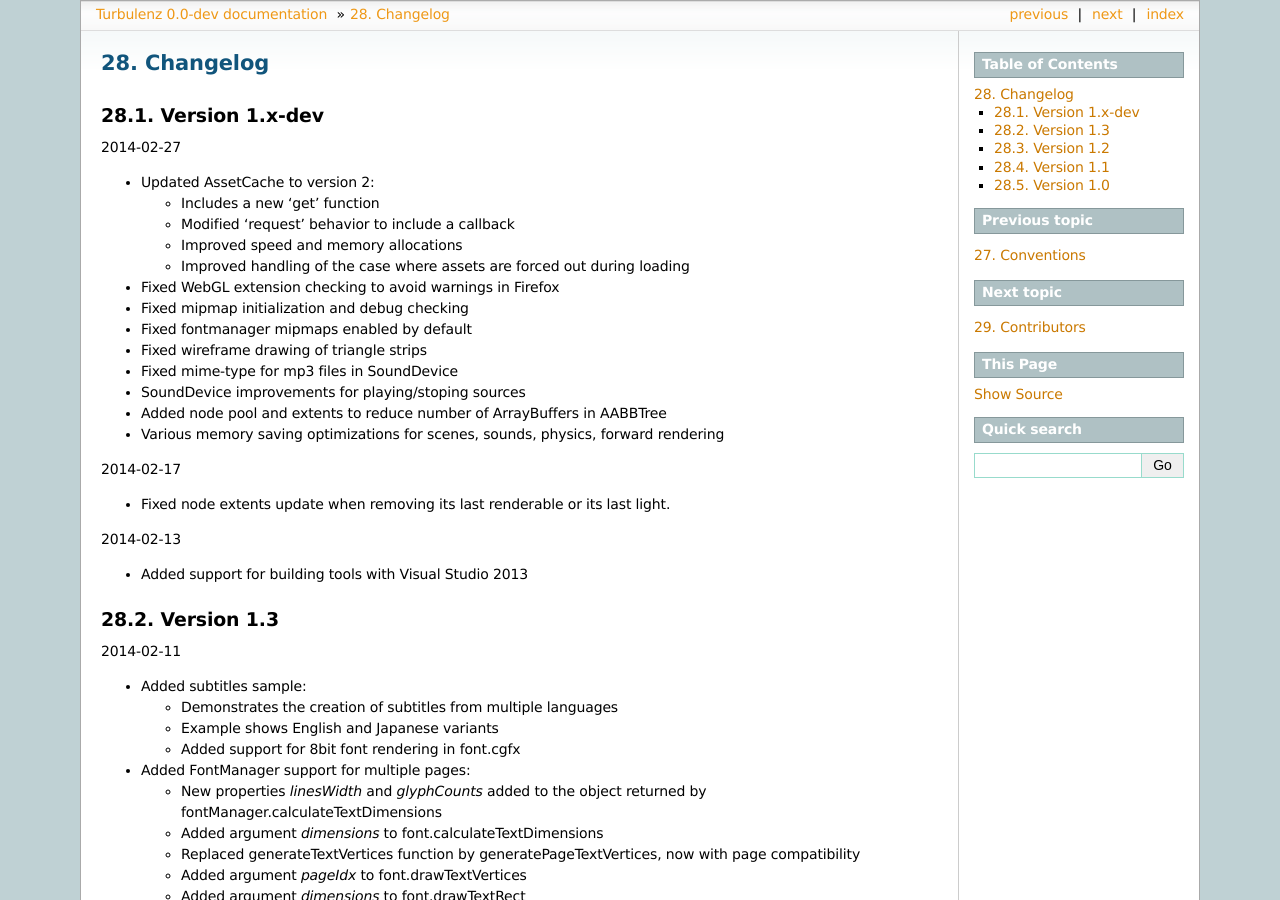
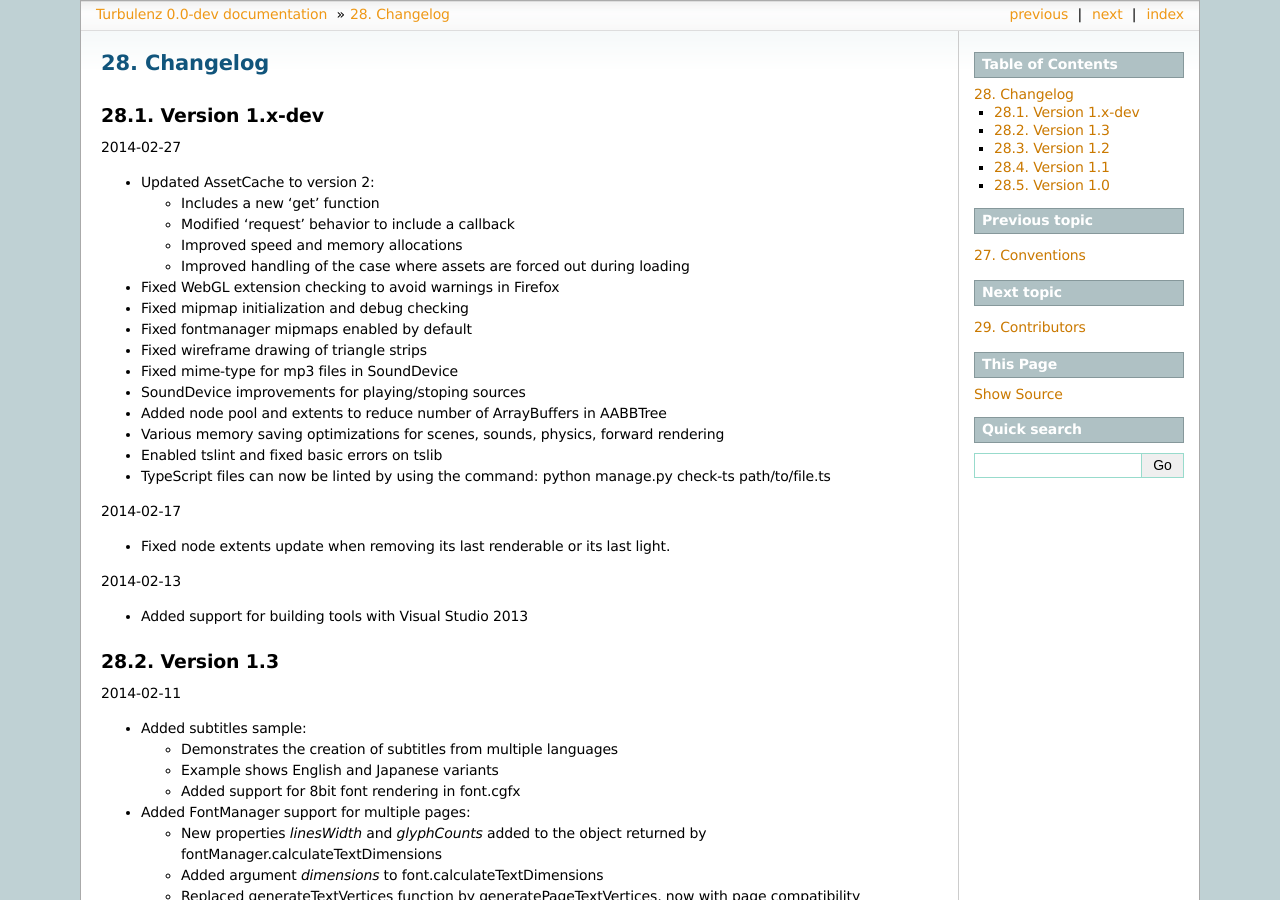
Before and after one commit to turbulenz/turbulenz_engine, a Sphinx documentation site: the page built from docs/source/changelog.rst, in a window 1280 px wide and 900 px high. Built offline with Sphinx 7.4.7, drawn with Linux system fonts in a browser that asks for light colours.

Commit message:
Updated changelog to include tslint note.

```diff
--- a/docs/source/changelog.rst
+++ b/docs/source/changelog.rst
@@ -27,6 +27,9 @@
 - SoundDevice improvements for playing/stoping sources
 - Added node pool and extents to reduce number of ArrayBuffers in AABBTree
 - Various memory saving optimizations for scenes, sounds, physics, forward rendering
+- Enabled tslint and fixed basic errors on tslib
+- TypeScript files can now be linted by using the command:
+  python manage.py check-ts path/to/file.ts
 
 2014-02-17
 
--- a/docs/source/release_notes/release_notes_0.28.0.rst
+++ b/docs/source/release_notes/release_notes_0.28.0.rst
@@ -57,6 +57,7 @@
   - Added scene extents to the viewer scene metrics
   - Added check when using Workers for processing DDS textures on unsupported platforms
   - Added support for non-ascii characters in makehtml and maketzjs
+  - Added support for tslint and fixed basic errors on tslib
 
 Changes
 -------
```
